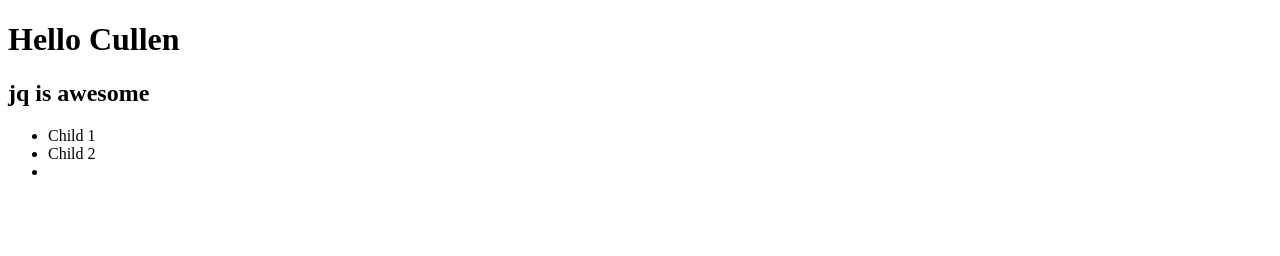
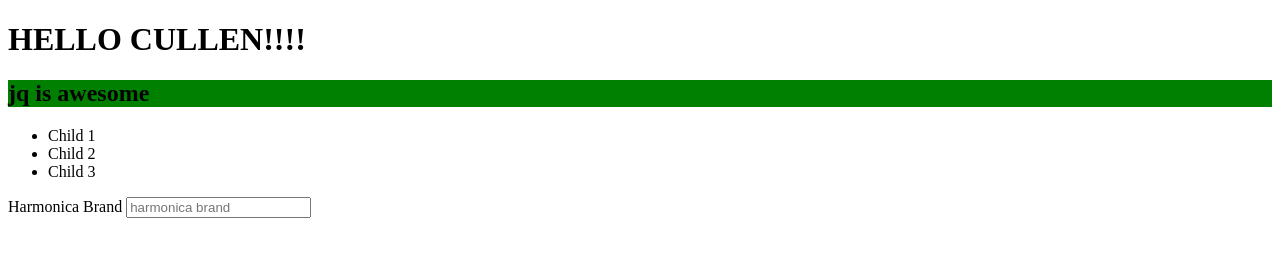
Before and after one commit to MartSpeed/cullen-JQuery-part1-practice, a plain HTML site: page index.html in a window 1280 px wide. Drawn offline with Linux system fonts and the light colour scheme.

Commit message:
added label and placeholder text

```diff
--- a/AwesomeJavaScript.js
+++ b/AwesomeJavaScript.js
@@ -16,4 +16,7 @@ function onReady() {
 
   const h1Text = $('h1').text();
   console.log('h1Text is ', h1Text);
+
+  const louderText = h1Text.toUpperCase() + '!!!!';
+  $('h1').text(louderText);
 }
--- a/index.html
+++ b/index.html
@@ -9,12 +9,14 @@
     <title>Cullen JQ intro</title>
   </head>
   <body>
-    <h1>Hello Cullen</h1>
+    <h1 id="h1">Hello Cullen</h1>
     <h2 class="froggy">jq is awesome</h2>
     <ul>
       <li>Child 1</li>
       <li>Child 2</li>
-      <li></li>
+      <li class="the-best">Child 3</li>
     </ul>
+    <label for="brand">Harmonica Brand</label>
+    <input type="text" id="brand" placeholder="harmonica brand" />
   </body>
 </html>
--- a/style.css
+++ b/style.css
@@ -1,2 +1,3 @@
 .froggy {
+  background-color: green;
 }
```
